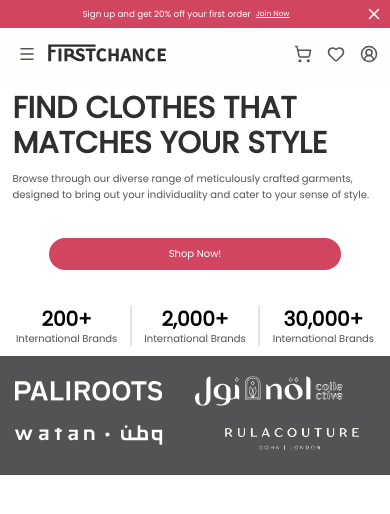
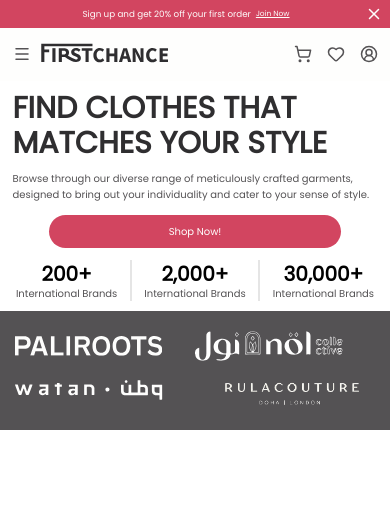
Before and after one commit to EASY-ORDER-IZ/easyorder-frontend, a React (Vite) app: page / in a window 390 px wide. Shown: the top 514 px of the page. Built offline with nearby package versions, Linux system fonts and the light colour scheme.

Commit message:
fix: fix the navbar

```diff
--- a/src/components/CommonComponents/NavbarV2.tsx
+++ b/src/components/CommonComponents/NavbarV2.tsx
@@ -26,7 +26,7 @@
         open || isModalOpen ? '' : 'sticky top-0 z-70'
       } flex w-full items-center justify-between gap-6 px-5 py-4 lg:gap-10`}
     >
-      <div className="flex gap-3">
+      <div className="flex w-full max-w-[70%] gap-3 lg:w-auto">
         <div className="flex lg:hidden">
           <DropdownMenu>
             <DropdownMenuTrigger
@@ -51,7 +51,7 @@
         </div>
         <LogoSVG className="mb-1 flex max-w-[50%] lg:max-w-[100%]" />
       </div>
-      <div className="hidden min-w-80 gap-5 lg:flex">
+      <div className="hidden min-w-80 gap-3 lg:flex">
         <div className="flex cursor-pointer items-center">
           <NavLink to="/">Shop</NavLink>
           <ChevronDown />
--- a/src/components/HomePageComponents/Header.tsx
+++ b/src/components/HomePageComponents/Header.tsx
@@ -10,7 +10,7 @@
   return (
     <>
       <div className="flex w-full items-center justify-between px-5 py-4 lg:py-0">
-        <div className="flex flex-col items-center gap-14 lg:items-start">
+        <div className="flex flex-col items-center gap-5 lg:items-start">
           <div className="flex w-full flex-col items-center justify-center gap-4 lg:max-w-[62%]">
             <span className="text-text-primary text-title leading-14 font-bold">
               FIND CLOTHES THAT MATCHES YOUR STYLE
--- a/src/components/ui/dropdown-menu.tsx
+++ b/src/components/ui/dropdown-menu.tsx
@@ -23,7 +23,7 @@
   return (
     <DropdownMenuPrimitive.Trigger
       className={cn(
-        'button-text text-text-secondary data-[state=open]:border-status-action border-text-disabled hover:border-text-secondary flex w-full items-center justify-between rounded-sm p-2',
+        'button-text text-text-secondary data-[state=open]:border-status-action border-text-disabled hover:border-text-secondary flex w-full items-center justify-between rounded-sm pr-1',
         props.className,
       )}
       data-slot="dropdown-menu-trigger"
```
